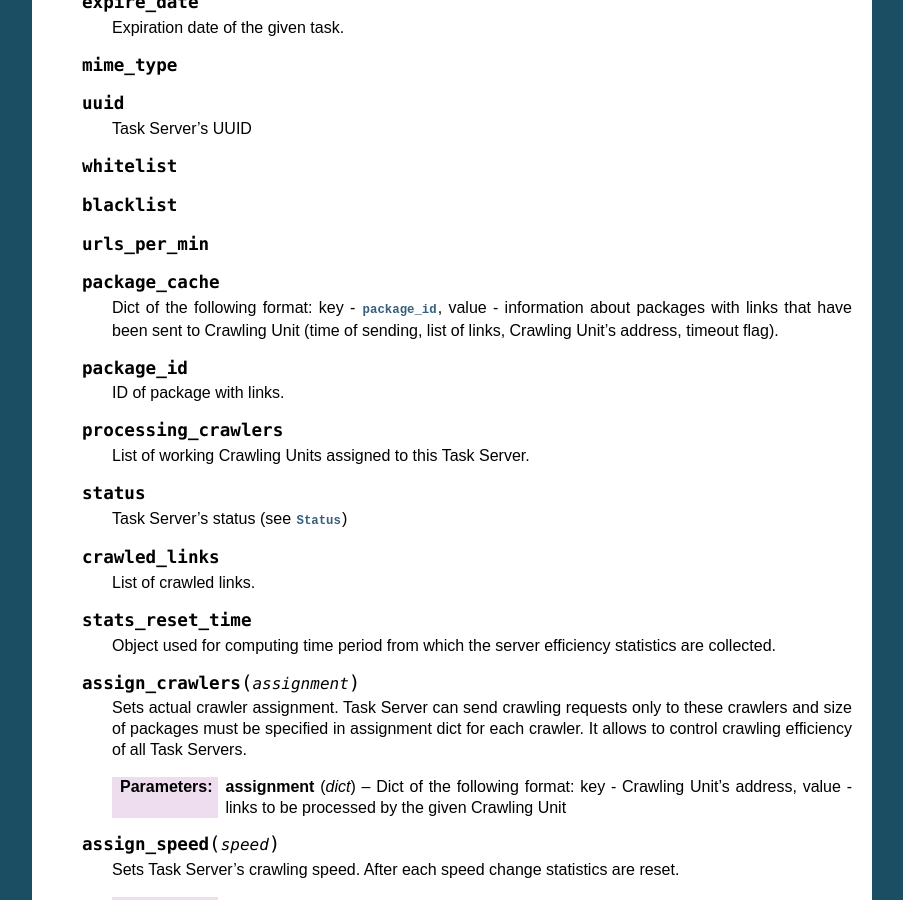
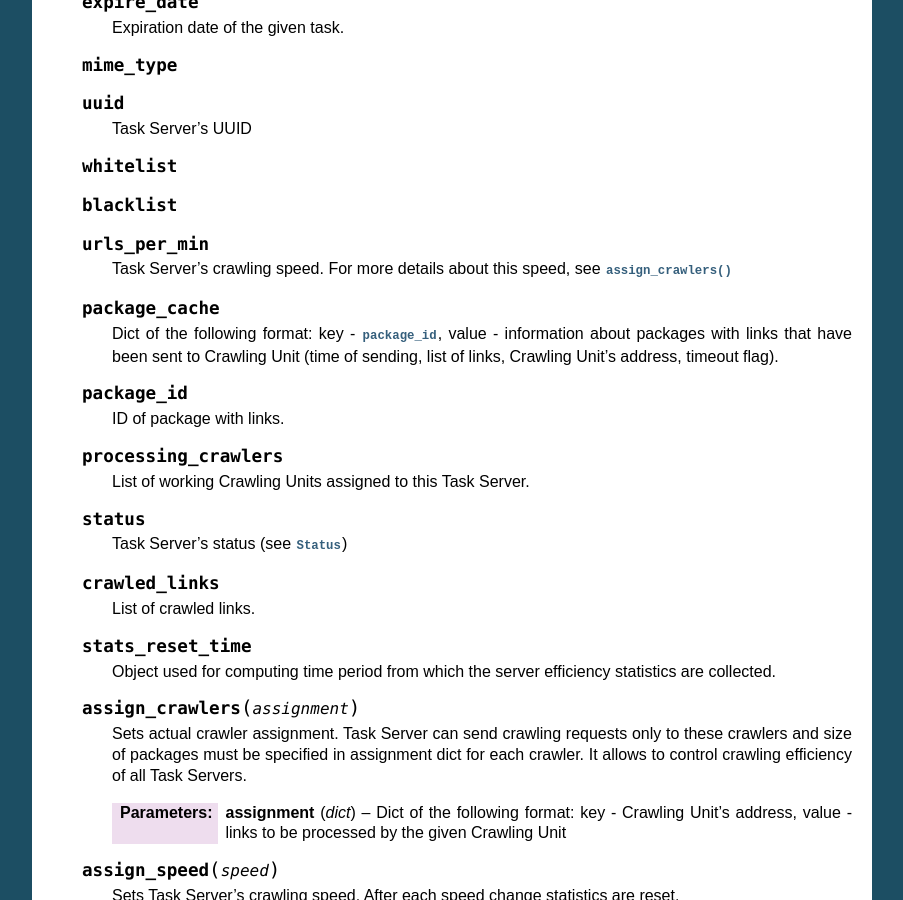
Before and after one commit to agh-glk/fcs, a Sphinx documentation site: the page built from docs/source/server/task_server.rst, in a window 1280 px wide and 900 px high, scrolled down 921 px. Shown: the whole window, without its empty margins (198-1101 px from the left). Built offline with Sphinx 7.4.7, drawn with Linux system fonts in a browser that asks for light colours; formulas are drawn with MathJax 3.

Commit message:
[NT] Edit

```diff
--- a/docs/source/server/task_server.rst
+++ b/docs/source/server/task_server.rst
@@ -62,6 +63,9 @@ This module contains implementation of Task Server.
    .. py:attribute:: whitelist
    .. py:attribute:: blacklist
    .. py:attribute:: urls_per_min
+
+      Task Server's crawling speed. For more details about this speed, see :py:meth:`assign_crawlers`
+
    .. py:attribute:: package_cache
 
       Dict of the following format: key - :py:attr:`package_id`, value - information about packages with links that have been sent to Crawling Unit (time of sending, list of links, Crawling Unit's address, timeout flag).
```
Also changed, not shown: other parts of docs/source/server/task_server.rst (+1 -0 lines).
